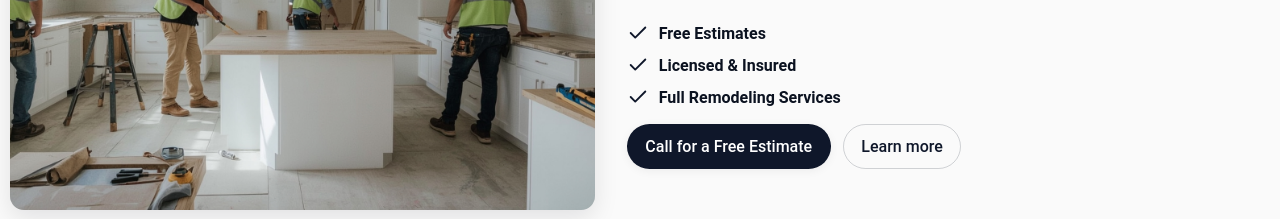
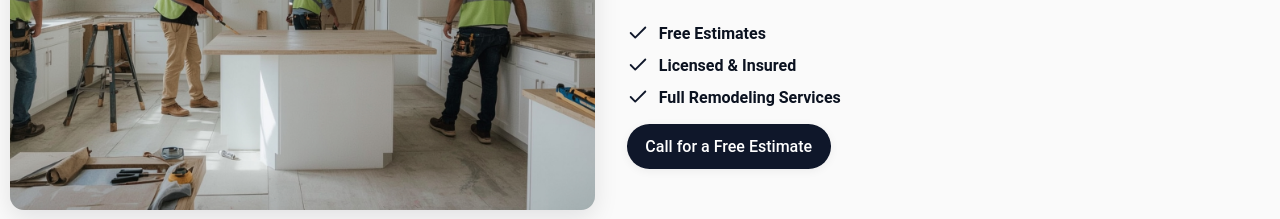
Before and after one commit to barcode001/space-evolution, a React (Vite) app: page / in a window 1280 px wide. Shown: the part 1380-1599 px from the top of the page. Built offline with nearby package versions, Linux system fonts and the light colour scheme; no server answers.

Commit message:
add it all pages

```diff
--- a/src/pages/AboutUs.jsx
+++ b/src/pages/AboutUs.jsx
@@ -46,9 +46,9 @@ export default function AboutUs() {
             <a className="btn btn--primary" href="tel:3464791647">
               Call for a Free Estimate
             </a>
-            <a className="btn btn--ghost" href="/about">
+            {/* <a className="btn btn--ghost" href="/about">
               Learn more
-            </a>
+            </a> */}
           </div>
         </div>
       </div>
```
